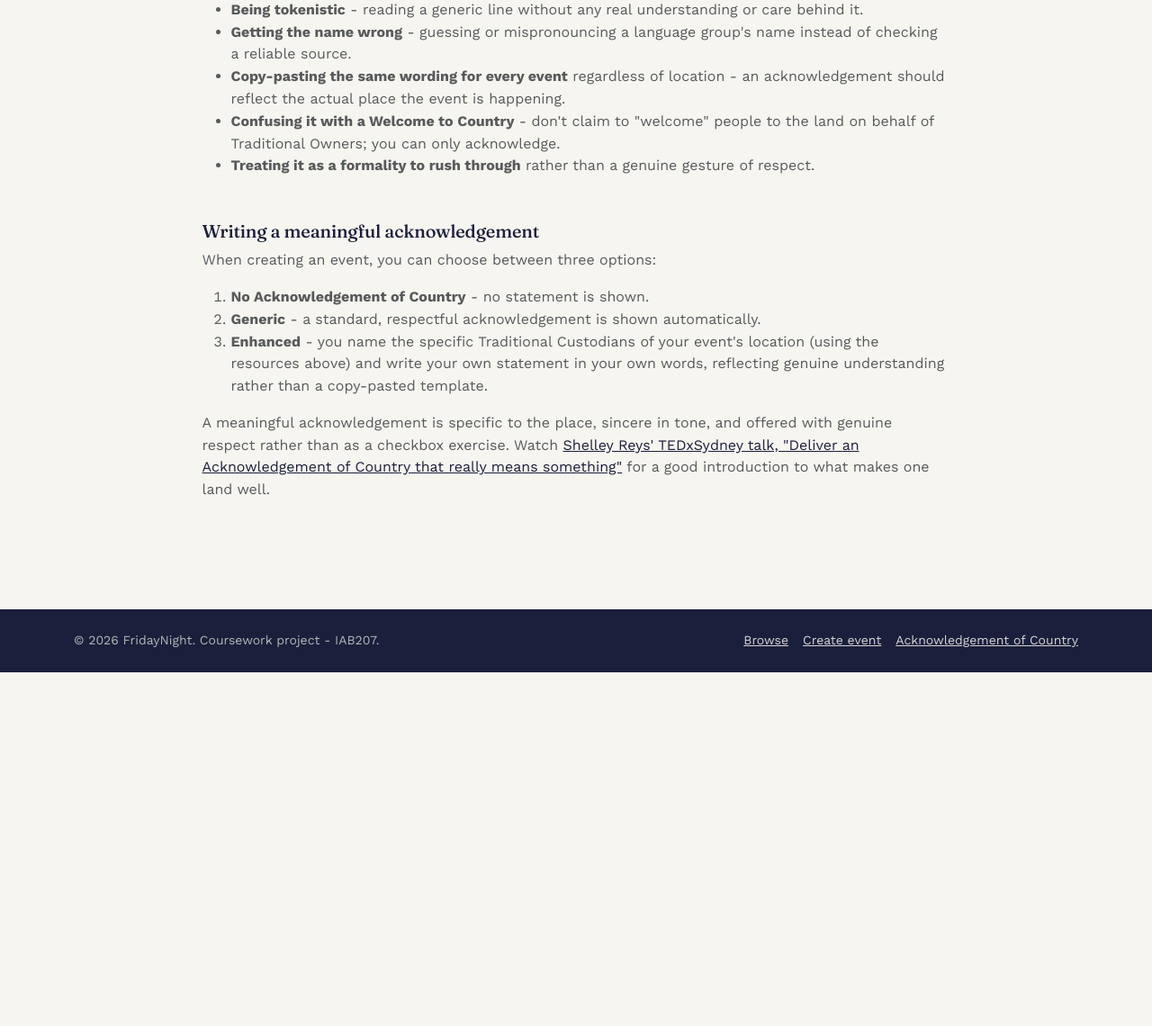
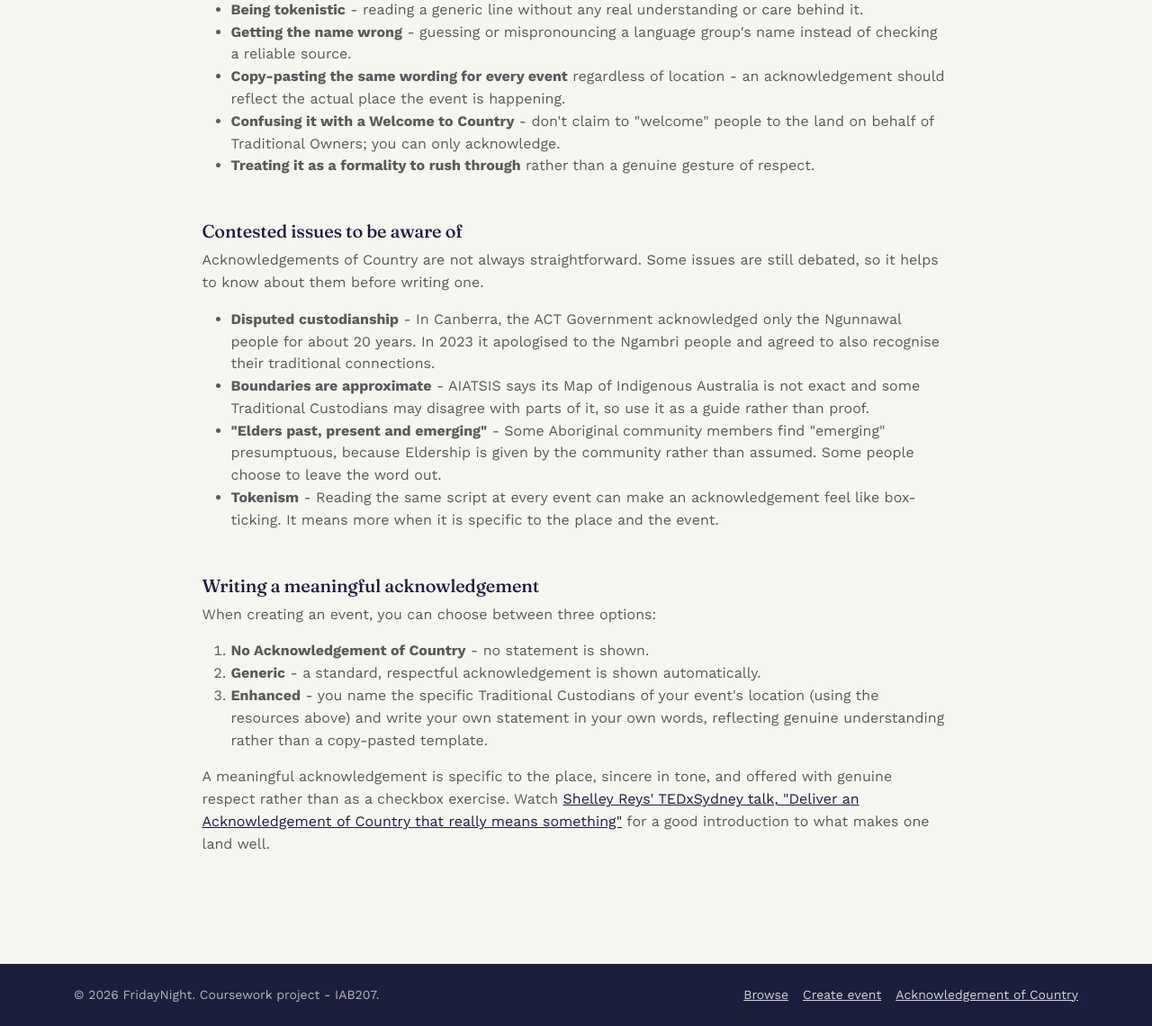
Before and after one commit to rohanbiju1234-hash/IAB207, a Flask app: page /acknowledgement-of-country in a window 1280 px wide. Shown: the part 1529-2669 px from the top of the page at 90% size. Before the commit the page ends 2276 px from the top, so only its background shows below. Run offline with Flask 3, Linux system fonts and the light colour scheme; some libraries are stand-ins or nearby versions.

Commit message:
Add contested issues section to acknowledgement page

```diff
--- a/fridaynight/templates/acknowledgement_info.html
+++ b/fridaynight/templates/acknowledgement_info.html
@@ -107,6 +107,28 @@
         </section>
 
         <section class="mb-5">
+          <h2 class="h5">Contested issues to be aware of</h2>
+          <p class="text-muted">
+            Acknowledgements of Country are not always straightforward. Some issues are still debated, so it helps to know about them before writing one.
+          </p>
+          <ul class="text-muted">
+            <li><strong>Disputed custodianship</strong> - In Canberra, the ACT Government acknowledged only the Ngunnawal people for about 20 years. In 2023 it apologised to the Ngambri people and agreed to also recognise their traditional connections.</li>
+            <li><strong>Boundaries are approximate</strong> - AIATSIS says its Map of Indigenous Australia is not exact and some Traditional Custodians may disagree with parts of it, so use it as a guide rather than proof.</li>
+            <li><strong>"Elders past, present and emerging"</strong> - Some Aboriginal community members find "emerging" presumptuous, because Eldership is given by the community rather than assumed. Some people choose to leave the word out.</li>
+            <li><strong>Tokenism</strong> - Reading the same script at every event can make an acknowledgement feel like box-ticking. It means more when it is specific to the place and the event.</li>
+            </ul>
+          </section>
+
+
+
+
+
+
+
+
+
+
+        <section class="mb-5">
           <h2 class="h5">Writing a meaningful acknowledgement</h2>
           <p class="text-muted">
             When creating an event, you can choose between three options:
```
